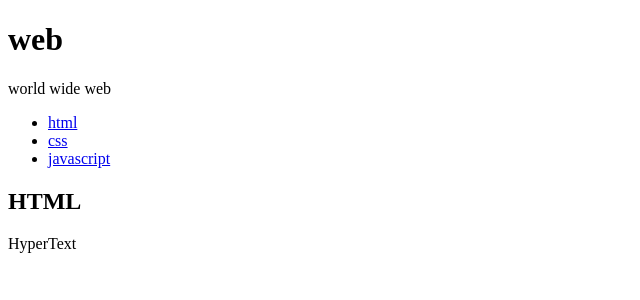
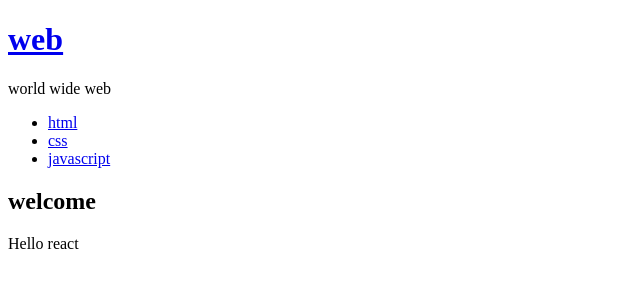
Before and after one commit to jaehlee36/create-react, a React (Create React App) app: page / in a window 1280 px wide. Shown: the top 300 px of the page, without its empty margins (0-640 px from the left). Built offline with nearby package versions, Linux system fonts and the light colour scheme.

Commit message:
add Subject TOC Contents

```diff
--- a/src/App.js
+++ b/src/App.js
@@ -7,20 +7,60 @@
   constructor(props) {
     super(props);
     this.state = {
+      mode:"welcome",
+      selectedContents_id:2,
       subject: {title:'web', sub:'world wide web'},
+      welcome:{title:'welcome', desc:"Hello react"},
       contents: [
-        {id: '1', title:"html"},
-        {id: '2', title:"css"},
-        {id: '3', title:"javascript"}
+        {id: 1, title:"html", desc:"html"},
+        {id: 2, title:"css", desc:"css"},
+        {id: 3, title:"javascript", desc:"javascript"}
       ]
     }
   }
   render() {
+    var _title, _desc = null;
+    if (this.state.mode === 'welcome') {
+      _title = this.state.welcome.title;
+      _desc = this.state.welcome.desc;
+    } else if (this.state.mode === "read") {
+      var i = 0;
+      debugger;
+      while (i<this.state.contents.length) {
+        var data = this.state.contents[i];
+        debugger;
+        if (data.id == this.state.selectedContents_id) {
+          console.log("render");
+          debugger;
+          _title = data.title;
+          _desc = data.desc;
+          break;
+        }
+        i++;
+      }
+    }
     return (
       <div className="App">
-          <Subject title={this.state.subject.title} sub={this.state.subject.sub}></Subject>
-          <TOC data={this.state.contents}></TOC>
-          <Content title="HTML" description="HyperText"></Content>
+          <Subject
+            title={this.state.subject.title}
+            sub={this.state.subject.sub}
+            onChangePage ={ function() {
+              this.setState({
+                mode:"welcome"
+              })
+            }.bind(this)}
+            >
+            </Subject>
+          <TOC
+            onChangePage={function(id){
+              this.setState({
+                mode: "read",
+                selectedContents_id: Number(id)
+              })
+            }.bind(this)}
+            data={this.state.contents}>
+            </TOC>
+          <Content title={_title} desc={_desc}></Content>
       </div>
     );
   }
--- a/src/components/Content.js
+++ b/src/components/Content.js
@@ -8,7 +8,7 @@
       return (
           <article>
               <h2>{this.props.title}</h2>
-              {this.props.description}
+              {this.props.desc}
           </article>
       );
   }
--- a/src/components/Subject.js
+++ b/src/components/Subject.js
@@ -6,10 +6,14 @@
   // }
   render() {
     return (
-      <header>
-        <h1>{this.props.title}</h1>
-        {this.props.sub}
-      </header>
+        <header>
+            <h1><a href="/" onClick={function(e) {
+                e.preventDefault();
+                this.props.onChangePage();
+            }.bind(this)}
+                >{this.props.title}</a></h1>
+            {this.props.sub}
+        </header>
     );
   }
 }
--- a/src/components/TOC.js
+++ b/src/components/TOC.js
@@ -7,7 +7,18 @@
     var i = 0;
     var lists = [];
     while (i < data.length){
-        lists.push(<li key= {data[i].id}><a href={"/content/"+data[i].id}>{data[i].title}</a></li>);
+        lists.push(
+        <li key= {data[i].id}>
+            <a
+                href={"/content/"+data[i].id}
+                data-id={data[i].id}
+                onClick={function(e) {
+                    e.preventDefault();
+                    debugger;
+                    this.props.onChangePage(e.target.dataset.id);
+                }.bind(this)}>
+            {data[i].title}</a>
+        </li>);
         i++;
     }
     return (
```
